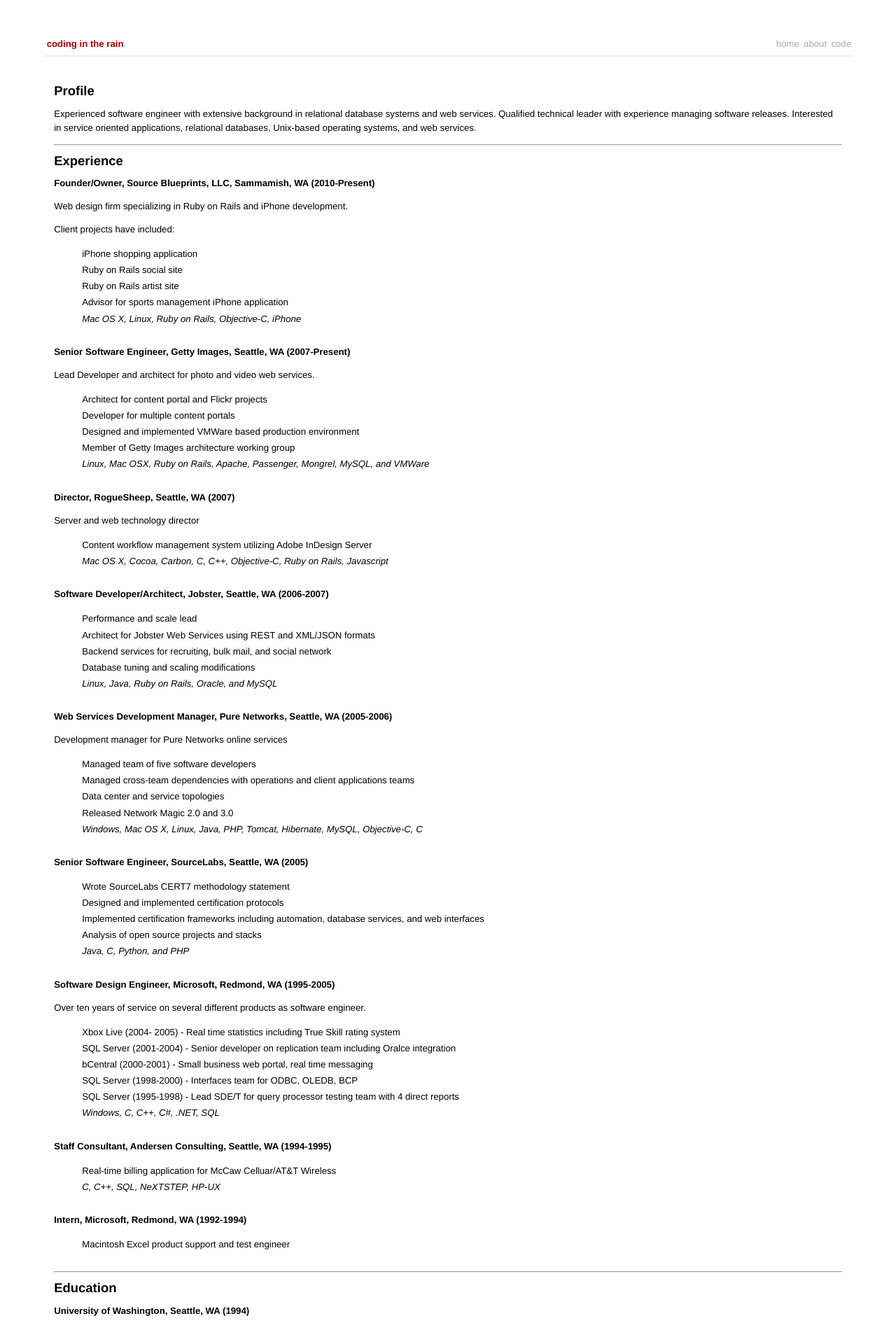
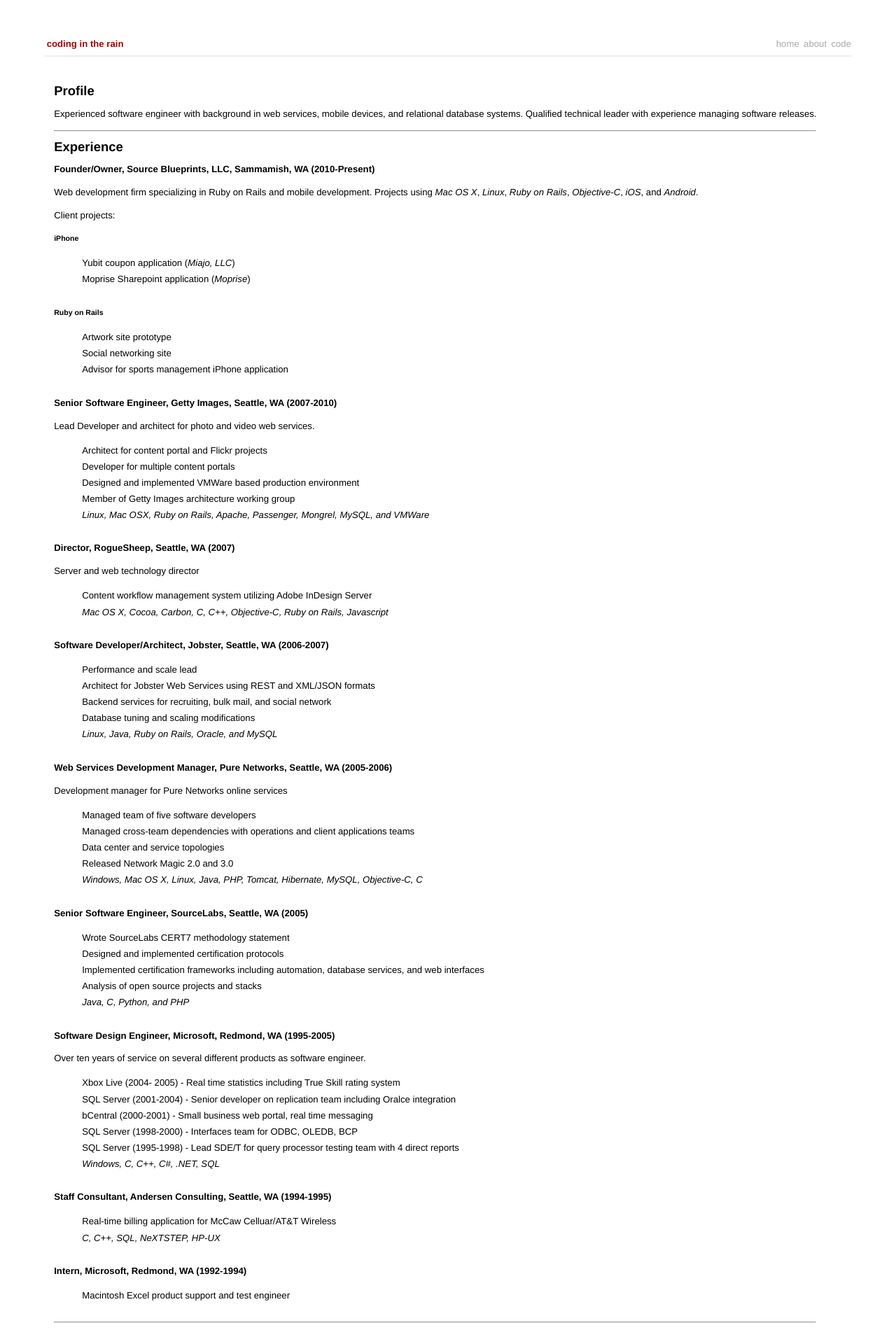
Before and after one commit to ascarter/ascarter.github.io, a Jekyll site: the page built from resume.markdown, in a window 1280 px wide. Shown: the top 1900 px of the page at 70% size. Built offline with Jekyll 4.4.1, drawn with Linux system fonts in a browser that asks for light colours; some of the changed text lies outside the part shown.

Commit message:
Resume and about updates

```diff
--- a/bio.markdown
+++ b/bio.markdown
@@ -5,6 +5,6 @@
 
 <span id="about-portrait"><img src="images/about-portrait.jpg" alt="Portrait of Andrew Carter" /></span>
 
-Andrew Carter is a software engineer with 15 years professional experience. He spent ten years at Microsoft on the SQL Server, bCentral, and Xbox Live teams. Andrew has worked for several Seattle area software companies including Source Labs, Pure Networks, Jobster, and Getty Images. He currently runs a freelance web design firm [Source Blueprints, LLC][sourceblueprints] that specializes in Ruby on Rails, iPhone, and Android development.
+Andrew Carter is a software engineer with 15 years professional experience. He spent ten years at Microsoft on the SQL Server, bCentral, and Xbox Live teams. Andrew has worked for several Seattle area software companies including Source Labs, Pure Networks, Jobster, and Getty Images. He currently runs a freelance web design firm [Source Blueprints, LLC][sourceblueprints] that specializes in Ruby on Rails and mobile development.
 
 [sourceblueprints]: http://sourceblueprints.com
--- a/css/site.css
+++ b/css/site.css
@@ -29,6 +29,10 @@
 
 h2 {
 	font-size: 1.0em;
+}
+
+h3 {
+	font-size: 0.8em;
 }
 
 p {
--- a/resume.markdown
+++ b/resume.markdown
@@ -6,7 +6,7 @@
 
 # Profile
 
-Experienced software engineer with extensive background in relational database systems and web services. Qualified technical leader with experience managing software releases. Interested in service oriented applications, relational databases, Unix-based operating systems, and web services.
+Experienced software engineer with background in web services, mobile devices, and relational database systems. Qualified technical leader with experience managing software releases.
 
 ---
 
@@ -14,17 +14,22 @@
 
 ## Founder/Owner, Source Blueprints, LLC, Sammamish, WA (2010-Present)
 
-Web design firm specializing in Ruby on Rails and iPhone development.
+Web development firm specializing in Ruby on Rails and mobile development. Projects using *Mac OS X*, *Linux*, *Ruby on Rails*, *Objective-C*, *iOS*, and *Android*.
 
-Client projects have included:
+Client projects:
 
-*  iPhone shopping application
-*  Ruby on Rails social site
-*  Ruby on Rails artist site
+### iPhone
+
+*  Yubit coupon application (*Miajo, LLC*)
+*  Moprise Sharepoint application (*Moprise*)
+
+### Ruby on Rails
+
+*  Artwork site prototype
+*  Social networking site
 *  Advisor for sports management iPhone application
-*  *Mac OS X, Linux, Ruby on Rails, Objective-C, iPhone*
 
-## Senior Software Engineer, Getty Images, Seattle, WA	(2007-Present)
+## Senior Software Engineer, Getty Images, Seattle, WA	(2007-2010)
 
 Lead Developer and architect for photo and video web services.
 
@@ -122,4 +127,4 @@
 
 ## Seattle Xcoders (2004-present)
 *  Designed web site <http://seattlexcoders.org>
-*  Help manage meetings in Redmond
+*  Manage Eastside chapter meetings scheduling and administration
```
Also changed, not shown: about.markdown (+7 -4 lines).
